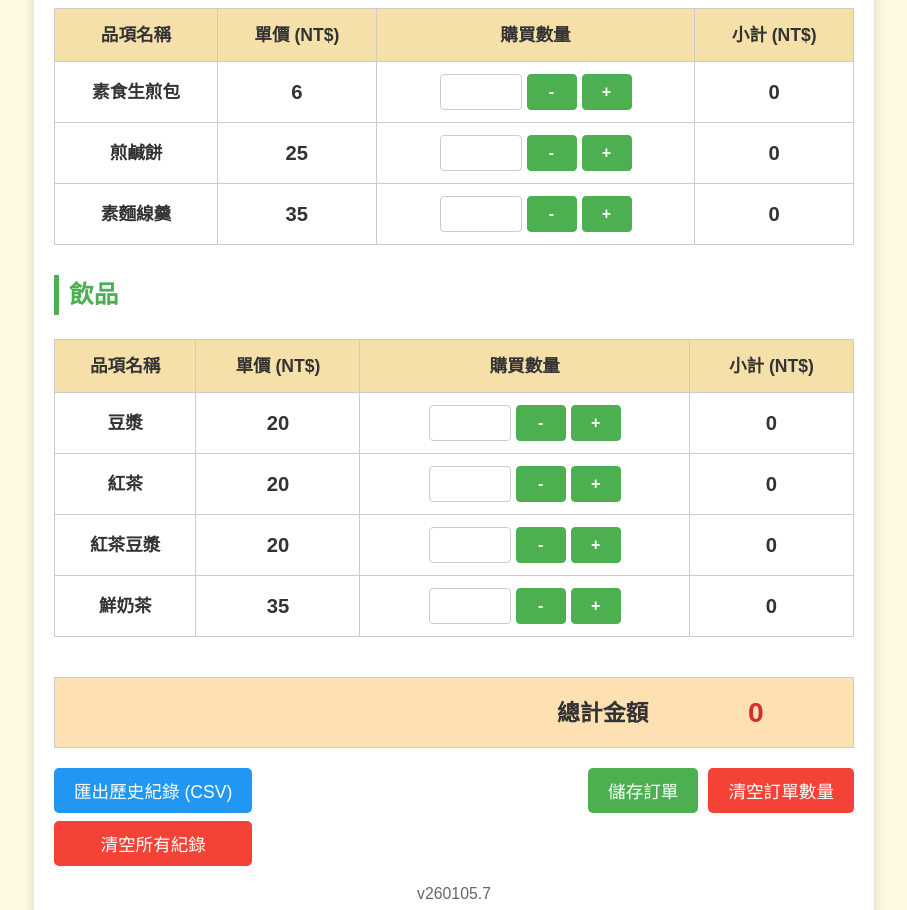
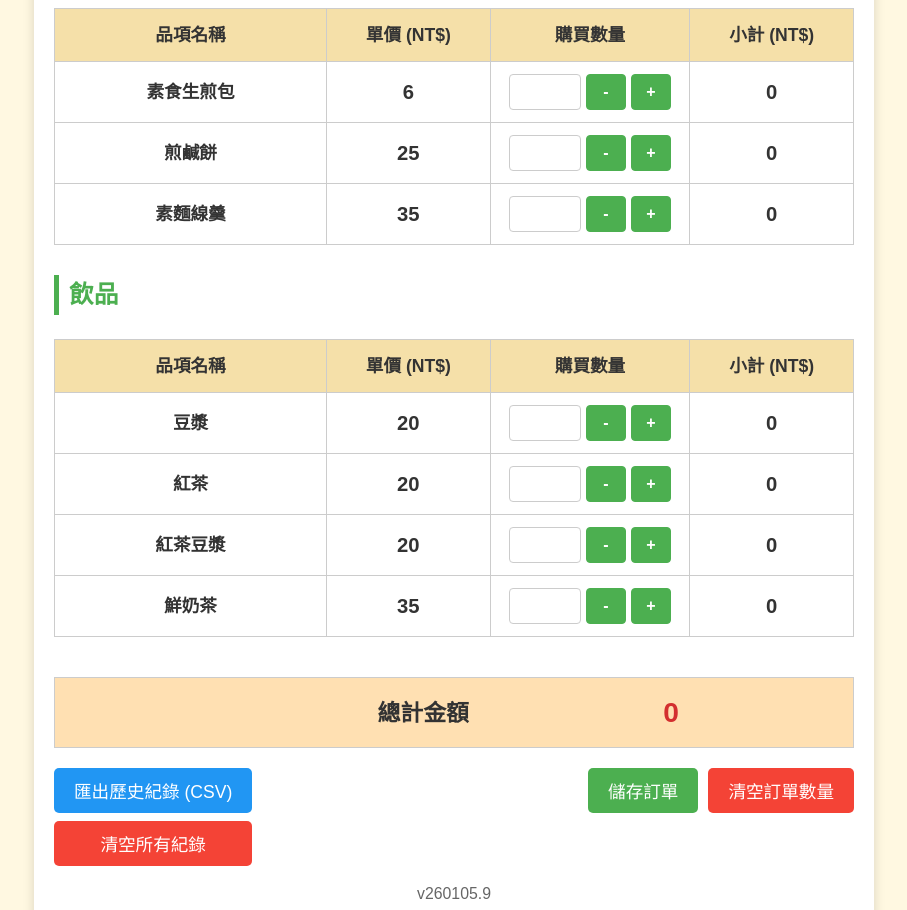
Before and after one commit to yyzzgg/Fried-buns-B, a plain HTML site: page index.html in a window 1280 px wide. Shown: the part 340-1250 px from the top of the page, without its empty margins (186-1093 px from the left). Drawn offline with Linux system fonts and the light colour scheme.

Commit message:
Update index.html

```diff
--- a/index.html
+++ b/index.html
@@ -51,16 +51,23 @@
             border-collapse: collapse;
             margin-top: 10px;
             font-size: 1em;
+            table-layout: fixed;
         }
         th, td {
             border: 1px solid #ccc;
             padding: 12px 10px;
             text-align: center;
+            overflow: hidden;
         }
         th {
             background-color: #f5e0a9;
             color: #333;
         }
+        th:nth-child(1), td:nth-child(1) { width: 35%; }
+        th:nth-child(2), td:nth-child(2) { width: 20%; }
+        th:nth-child(3), td:nth-child(3) { width: 25%; }
+        th:nth-child(4), td:nth-child(4) { width: 20%; }
+
         td:nth-child(1) {
             font-weight: bold;
             text-align: center;
@@ -78,8 +85,8 @@
             margin: 0 auto;
             gap: 5px;
         }
-        input[type="number"] {
-            width: 70px;
+        input {
+            width: 60px;
             padding: 8px 5px;
             text-align: center;
             border: 1px solid #ccc;
@@ -91,7 +98,7 @@
             background-color: #4CAF50;
             color: white;
             border: 1px solid #4CAF50;
-            width: 50px;
+            width: 40px;
             padding: 8px 0;
             cursor: pointer;
             font-size: 16px;
@@ -109,11 +116,16 @@
             background-color: #ffe0b2;
             font-size: 1.3em;
         }
+        .total-label {
+            text-align: right !important;
+            padding-right: 20px;
+        }
         #grand-total {
             font-size: 1.6em !important;
             font-weight: bold;
             color: #d32f2f;
             text-align: center !important;
+            width: 150px;
         }
         .action-buttons-container {
             display: flex;
@@ -175,7 +187,7 @@
                     <td id="price-sjb">6</td>
                     <td>
                         <div class="input-group">
-                            <input type="number" id="qty-sjb" min="0" inputmode="numeric" pattern="[0-9]*" oninput="calculateTotal()">
+                            <input type="tel" id="qty-sjb" inputmode="numeric" pattern="[0-9]*" oninput="calculateTotal()">
                             <button class="qty-button decrement" onclick="adjustQuantity('qty-sjb', -1)">-</button>
                             <button class="qty-button increment" onclick="adjustQuantity('qty-sjb', 1)">+</button>
                         </div>
@@ -187,7 +199,7 @@
                     <td id="price-xb">25</td>
                     <td>
                         <div class="input-group">
-                            <input type="number" id="qty-xb" min="0" inputmode="numeric" pattern="[0-9]*" oninput="calculateTotal()">
+                            <input type="tel" id="qty-xb" inputmode="numeric" pattern="[0-9]*" oninput="calculateTotal()">
                             <button class="qty-button decrement" onclick="adjustQuantity('qty-xb', -1)">-</button>
                             <button class="qty-button increment" onclick="adjustQuantity('qty-xb', 1)">+</button>
                         </div>
@@ -199,7 +211,7 @@
                     <td id="price-mxg">35</td>
                     <td>
                         <div class="input-group">
-                            <input type="number" id="qty-mxg" min="0" inputmode="numeric" pattern="[0-9]*" oninput="calculateTotal()">
+                            <input type="tel" id="qty-mxg" inputmode="numeric" pattern="[0-9]*" oninput="calculateTotal()">
                             <button class="qty-button decrement" onclick="adjustQuantity('qty-mxg', -1)">-</button>
                             <button class="qty-button increment" onclick="adjustQuantity('qty-mxg', 1)">+</button>
                         </div>
@@ -225,7 +237,7 @@
                     <td id="price-dz">20</td>
                     <td>
                         <div class="input-group">
-                            <input type="number" id="qty-dz" min="0" inputmode="numeric" pattern="[0-9]*" oninput="calculateTotal()">
+                            <input type="tel" id="qty-dz" inputmode="numeric" pattern="[0-9]*" oninput="calculateTotal()">
                             <button class="qty-button decrement" onclick="adjustQuantity('qty-dz', -1)">-</button>
                             <button class="qty-button increment" onclick="adjustQuantity('qty-dz', 1)">+</button>
                         </div>
@@ -237,7 +249,7 @@
                     <td id="price-hc">20</td>
                     <td>
                         <div class="input-group">
-                            <input type="number" id="qty-hc" min="0" inputmode="numeric" pattern="[0-9]*" oninput="calculateTotal()">
+                            <input type="tel" id="qty-hc" inputmode="numeric" pattern="[0-9]*" oninput="calculateTotal()">
                             <button class="qty-button decrement" onclick="adjustQuantity('qty-hc', -1)">-</button>
                             <button class="qty-button increment" onclick="adjustQuantity('qty-hc', 1)">+</button>
                         </div>
@@ -249,7 +261,7 @@
                     <td id="price-hcdz">20</td>
                     <td>
                         <div class="input-group">
-                            <input type="number" id="qty-hcdz" min="0" inputmode="numeric" pattern="[0-9]*" oninput="calculateTotal()">
+                            <input type="tel" id="qty-hcdz" inputmode="numeric" pattern="[0-9]*" oninput="calculateTotal()">
                             <button class="qty-button decrement" onclick="adjustQuantity('qty-hcdz', -1)">-</button>
                             <button class="qty-button increment" onclick="adjustQuantity('qty-hcdz', 1)">+</button>
                         </div>
@@ -261,7 +273,7 @@
                     <td id="price-xnt">35</td>
                     <td>
                         <div class="input-group">
-                            <input type="number" id="qty-xnt" min="0" inputmode="numeric" pattern="[0-9]*" oninput="calculateTotal()">
+                            <input type="tel" id="qty-xnt" inputmode="numeric" pattern="[0-9]*" oninput="calculateTotal()">
                             <button class="qty-button decrement" onclick="adjustQuantity('qty-xnt', -1)">-</button>
                             <button class="qty-button increment" onclick="adjustQuantity('qty-xnt', 1)">+</button>
                         </div>
@@ -273,8 +285,8 @@
 
         <table style="margin-top: 40px;">
             <tr class="total-row">
-                <td colspan="3" style="text-align: right; border-right: none;"><strong>總計金額</strong></td>
-                <td id="grand-total" style="border-left: none;">0</td>
+                <td class="total-label" style="border-right: none;"><strong>總計金額</strong></td>
+                <td id="grand-total" style="border-left: none; width: 30%;">0</td>
             </tr>
         </table>
 
@@ -290,7 +302,7 @@
             </div>
         </div>
 
-        <p style="text-align: center; margin-top: 15px; font-size: 0.9em; color: #666;">v260105.7</p>
+        <p style="text-align: center; margin-top: 15px; font-size: 0.9em; color: #666;">v260105.9</p>
 
         <div id="history-container">
             <h2 style="margin-top: 40px; border-bottom: 2px solid #4CAF50; color: #4CAF50;">歷史訂單記錄</h2>
@@ -348,7 +360,9 @@
         }
 
         function clearQuantities() {
-            document.querySelectorAll('input[type="number"]').forEach(input => input.value = '');
+            document.querySelectorAll('input').forEach(input => {
+                if(input.id.startsWith('qty-')) input.value = '';
+            });
             calculateTotal();
         }
 
@@ -381,7 +395,7 @@
             let orderHTML = `
                 <div class="saved-order-item" style="border: 2px solid #ccc; padding: 15px; margin-bottom: 20px; border-radius: 8px; background-color: #f9f9f9; box-shadow: 0 1px 3px rgba(0,0,0,0.05);">
                     <p style="font-weight: bold; margin-bottom: 10px; color: #666; border-bottom: 1px dashed #ddd; padding-bottom: 5px;">儲存時間：${timestamp}</p>
-                    <table style="width: 100%; font-size: 0.9em; margin-top: 0; border-collapse: collapse;">
+                    <table style="width: 100%; font-size: 0.9em; margin-top: 0; border-collapse: collapse; table-layout: auto;">
                         <thead>
                             <tr style="background-color: #e0f2f1;">
                                 <th style="border: none; text-align: left; padding: 5px;">品項</th>
```
